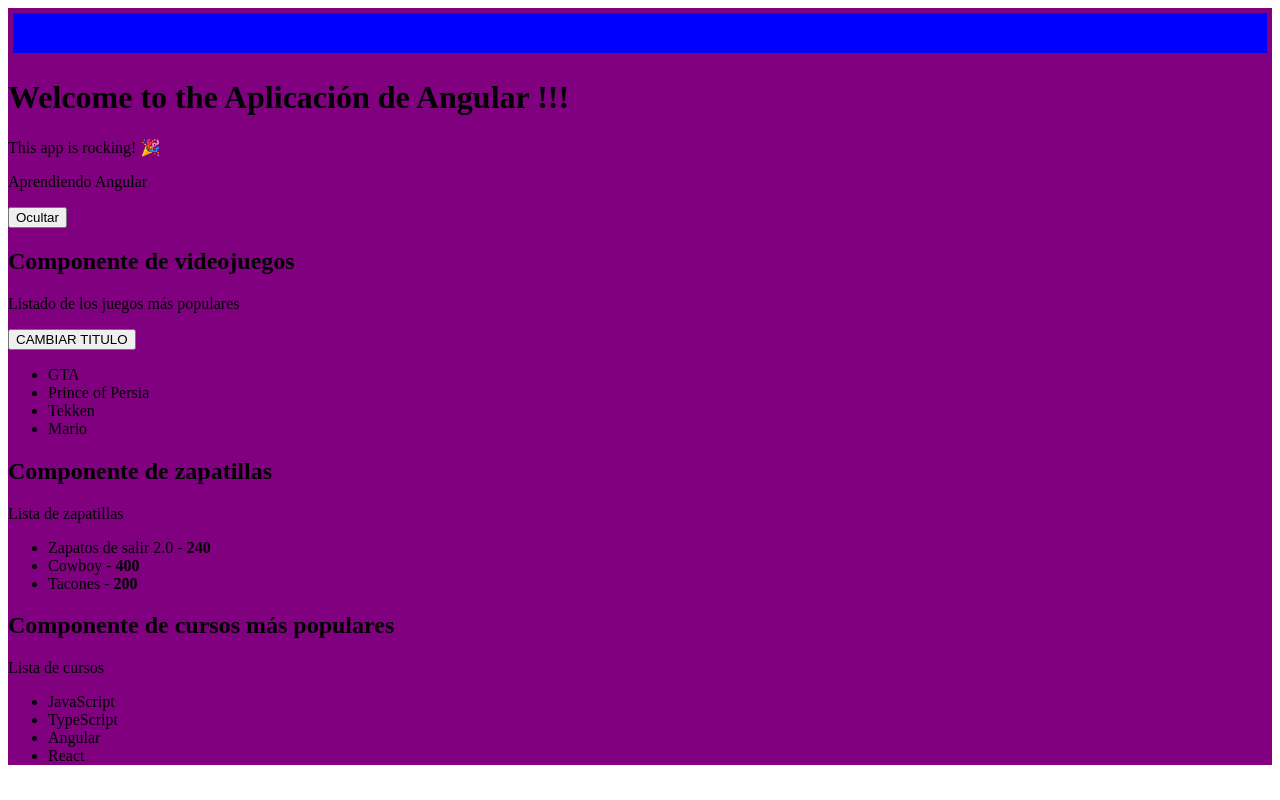
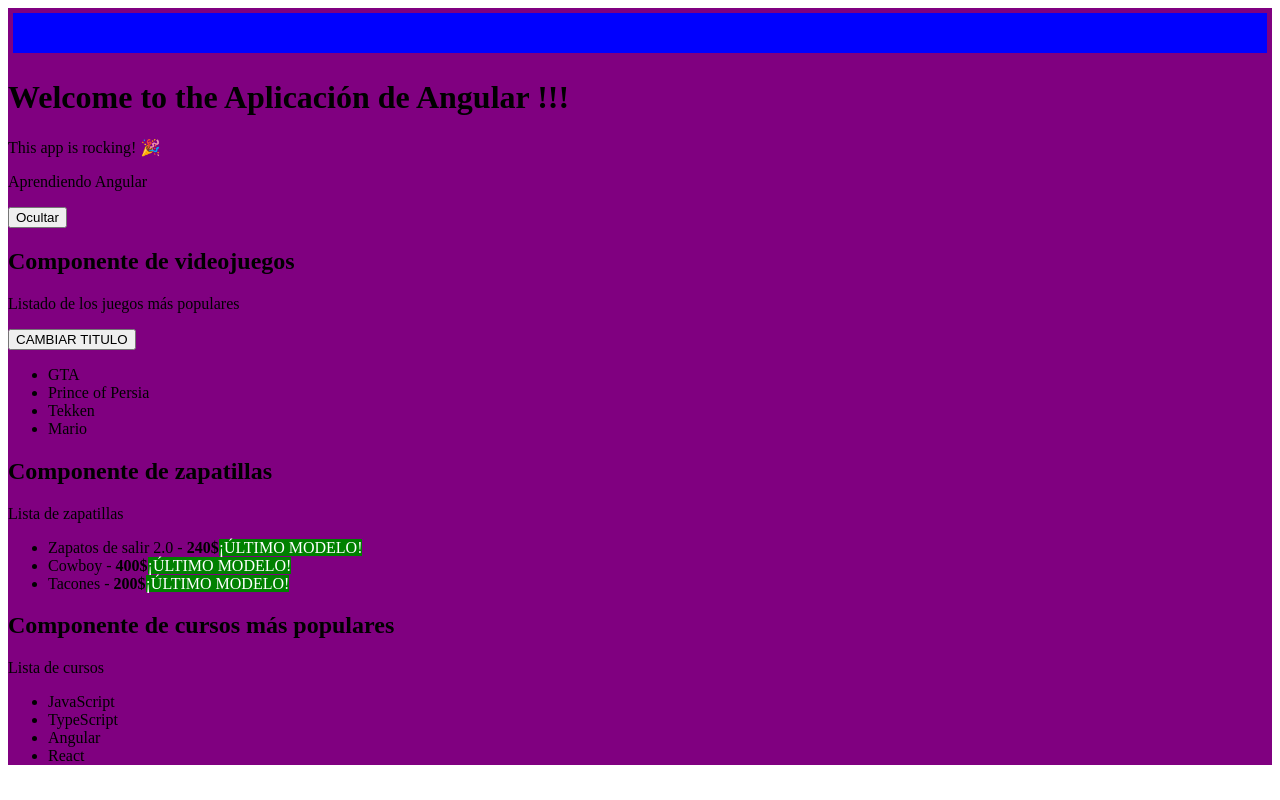
Before and after one commit to Ornella-Gigante/Master-in-JavaScript-JSON-TypeScript-Learning-JS-jQuery-Angular-NodeJS, an Angular app in the folder aprendiendo-angular/: page / in a window 1280 px wide. Built offline with nearby package versions, Linux system fonts and the light colour scheme.

Commit message:
directiva ngFor y ngIf

```diff
--- a/aprendiendo-angular/src/app/zapatillas/zapatillas.component.html
+++ b/aprendiendo-angular/src/app/zapatillas/zapatillas.component.html
@@ -3,7 +3,16 @@
 <h2>{{title}}</h2>
 <p>{{list}}</p>
 <ul>
+    <!--USO DEL DIRECTIVO ngFOR PARA REPETICION-->
     <li *ngFor = "let deportiva of zapatillas">
-        {{deportiva.nombre}} - <strong>{{deportiva.precio}}</strong>
+        {{deportiva.nombre}} - <strong>{{deportiva.precio}}$</strong>
+
+    <!--USO DEL DIRECTIVA ngIf PARA CONDICIONAL-->
+
+    <span *ngIf="deportiva.precio > 80"
+        [style.background]="deportiva.precio > 80 ? 'green' : 'white'"
+        [style.color]="deportiva.precio > 80 ? 'white' : 'black'"
+        >¡ÚLTIMO MODELO!</span>
+
     </li>
 </ul>
```
Also changed, not shown: 2 other files (tests, documents, lock files or other folders).
